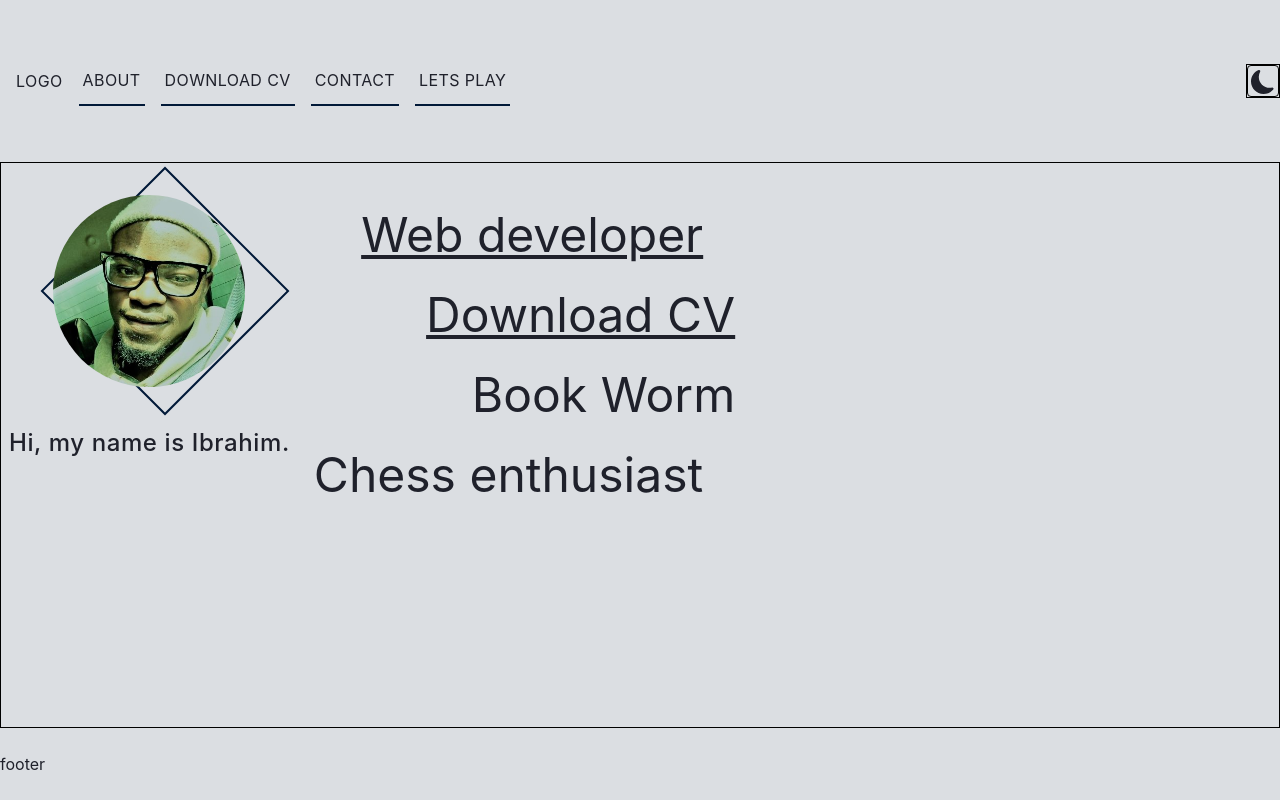
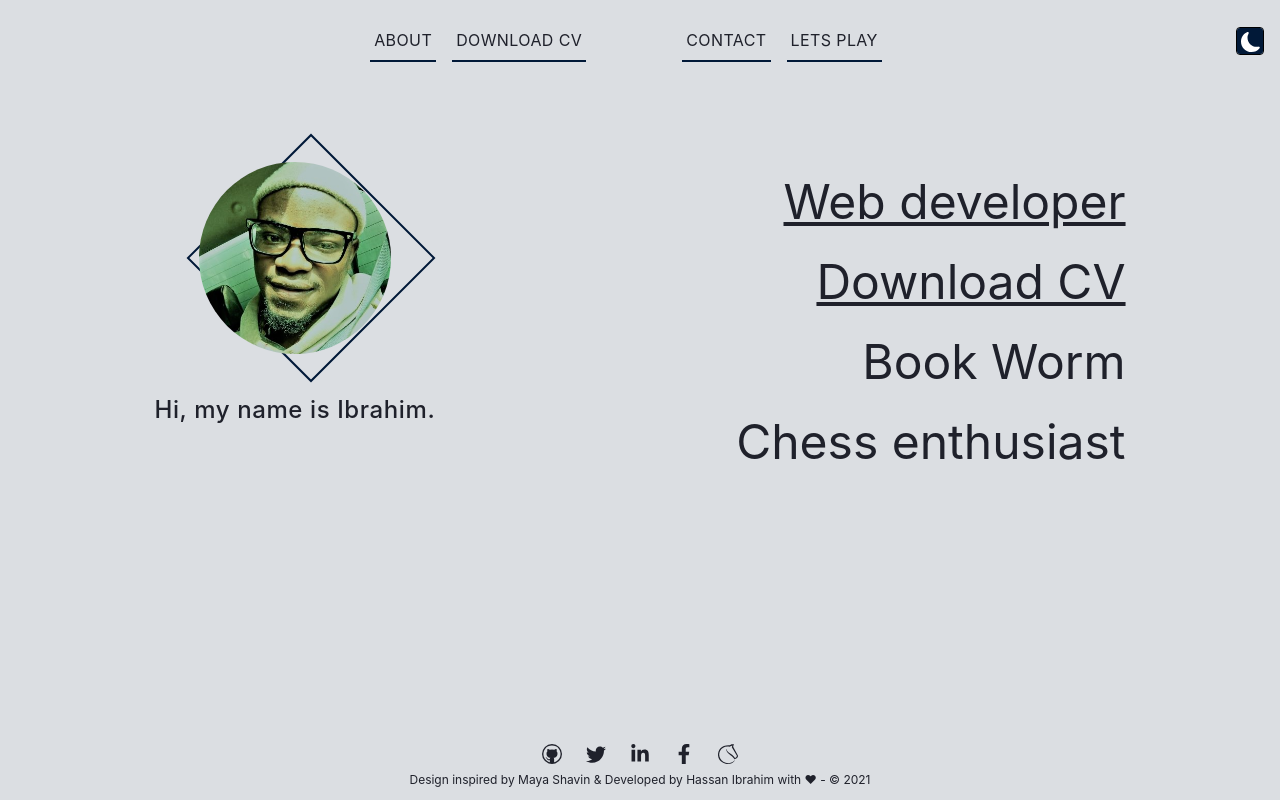
Before and after one commit to Hassan-Ib/Hassan-Ib, a Next.js app: page / in a window 1280 px wide. Built offline with nearby package versions, Linux system fonts and the light colour scheme.

Commit message:
home page done ✔

```diff
--- a/components/Container.tsx
+++ b/components/Container.tsx
@@ -2,9 +2,7 @@ import React from "react";
 
 const Container = ({ children }: { children: React.ReactNode }) => {
   return (
-    <div className="container m-auto border border-black h-full">
-      {children}
-    </div>
+    <div className="container m-auto h-full  overflow-y-auto">{children}</div>
   );
 };
 
--- a/components/Footer.tsx
+++ b/components/Footer.tsx
@@ -1,15 +1,56 @@
 import React from "react";
+import Link, { LinkProps } from "./Link";
+import { VscGithub } from "react-icons/vsc";
+import { ImTwitter } from "react-icons/im";
+import { FaLinkedinIn, FaFacebookF } from "react-icons/fa";
+import { SiLichess } from "react-icons/si";
 
 type Props = {
   className?: string;
 };
 
+const Social = (props: LinkProps & { linkTo: string }) => {
+  return (
+    <Link
+      href={props.href}
+      ariaLabel={`Hassan Ibrahim | Developer | ${props.linkTo} link`}>
+      {props.children}
+    </Link>
+  );
+};
+
 const Footer = (props: Props) => {
   return (
-    <footer>
+    <footer className="relative z-20 p-2 pt-4 md:pt-8 flex flex-col justify-center items-center ">
       <div
-        className={`${props.className} py-6 w-full bg-main dark:bg-main-dark`}>
-        footer
+        aria-label="social media icons"
+        className="flex justify-center gap-6 mb-1 text-xl dark:text-white">
+        <Social href="https://github.com/Hassan-Ib" linkTo="github">
+          <VscGithub />
+        </Social>
+
+        <Social href="https://twitter.com/Azanebrahim" linkTo="twitter">
+          <ImTwitter />
+        </Social>
+
+        <Social href="https://www.linkedin.com/in/hassan-ib" linkTo="LinkedIn">
+          <FaLinkedinIn />
+        </Social>
+        <Social
+          href="https://facebook.com/profile.php?id=100050198353049"
+          linkTo="facebook">
+          <FaFacebookF />
+        </Social>
+        <Social href="https://twitter.com/Azanebrahim" linkTo="lichess">
+          <SiLichess />
+        </Social>
+      </div>
+
+      <div
+        className={`${props.className} py-1 w-full text-xs text-center  bg-main dark:bg-main-dark`}>
+        Design inspired by{" "}
+        <Link href="https://mayashavin.com">Maya Shavin</Link> & Developed by
+        Hassan Ibrahim with ❤ - © 2021
       </div>
     </footer>
   );
--- /dev/null
+++ b/components/Link.tsx
@@ -0,0 +1,19 @@
+import NextLink, { LinkProps as NextLinkProps } from "next/link";
+
+export type LinkProps = NextLinkProps & {
+  children: React.ReactNode;
+  className?: string;
+  ariaLabel?: string;
+};
+
+const Link = ({ href, children, className, ariaLabel }: LinkProps) => {
+  return (
+    <NextLink href={href}>
+      <a aria-label={ariaLabel} className={className}>
+        {children}
+      </a>
+    </NextLink>
+  );
+};
+
+export default Link;
--- a/components/Navigation.tsx
+++ b/components/Navigation.tsx
@@ -1,59 +1,50 @@
 import React from "react";
 import { useDarkMode } from "../hooks";
-import NextLink from "next/link";
 import { BiMenu } from "react-icons/bi";
 import { MdClose } from "react-icons/md";
 import { BsFillMoonFill, BsFillSunFill } from "react-icons/bs";
+import Link, { LinkProps } from "./Link";
+import Image from "next/image";
+import Logo from "../public/hassan-logo.svg";
 
 type Props = {
   className?: string;
-};
-
-type LinkProps = {
-  href: string;
-  children: React.ReactNode;
-  className?: string;
-  ariaLabel?: string;
-};
-
-const Link = ({ href, children, className, ariaLabel }: LinkProps) => {
-  return (
-    <NextLink href={href}>
-      <a aria-label={ariaLabel} className={className}>
-        {children}
-      </a>
-    </NextLink>
-  );
 };
 
 const NavLink = (props: LinkProps) => {
   return (
     <Link
       href={props.href}
-      className="py-3 px-1 md:border-b-2 md:border-main-dark md:dark:border-main">
+      className="py-2 px-1 md:border-b-2 md:border-main-dark md:dark:border-main">
       {props.children}
     </Link>
   );
 };
 const Navigation = (props: Props) => {
-  const toggleDarkMode = useDarkMode();
+  const { darkMode, toggleDarkMode } = useDarkMode();
+  const [isNavOpen, setIsNavOpen] = React.useState(false);
 
-  const [isNavOpen, setIsNavOpen] = React.useState(false);
+  // console.log(darkMode, toggleDarkMode);
 
   const openNav = () => {
     setIsNavOpen(!isNavOpen);
   };
+
   return (
-    <header className="bg-main dark:bg-main-dark">
-      <nav className="py-6 flex items-center justify-end">
+    <header className="bg-main py-1  dark:bg-main-dark ">
+      <nav className="py-4 px-4 flex items-center justify-end">
         <div
-          className={`uppercase tracking-wide flex flex-col absolute ${
+          className={`uppercase tracking-wide flex flex-col absolute left-0 top-0 w-full py-8 px-4 bg-main ${
             isNavOpen || "hidden"
-          } py-8 px-4 left-0 top-0 w-full bg-main md:flex dark:bg-main-dark z-20 md:relative md:flex-row md:gap-4 md:items-center`}>
+          } dark:bg-main-dark md:p-0 md:flex md:flex-grow
+          z-20 md:relative md:flex-row md:gap-4 md:items-center md:justify-center`}>
           <NavLink href="/about">About</NavLink>
           <NavLink href="/download-cv">download cv</NavLink>
-          <Link href="/" ariaLabel="Home link" className="order-first">
-            logo
+          <Link
+            href="/"
+            className="order-first md:order-none px-8 relative"
+            ariaLabel="Click to go back to homepage">
+            <Image src={Logo} alt="Hassan logo | home Logo" layout="fill" />
           </Link>
           <NavLink href="/about#contact">contact</NavLink>
           <NavLink href="/playChess">Lets play</NavLink>
@@ -66,20 +57,27 @@ const Navigation = (props: Props) => {
           </button>
         </div>
 
-        <div className="border flex items-center gap-4 border-black">
+        <div className="flex items-center gap-2">
           <button
             aria-label="menu open"
-            className="text-4xl md:hidden"
+            className="text-3xl md:hidden"
             onClick={openNav}>
             <BiMenu />
           </button>
+
           <button
             onClick={toggleDarkMode}
-            className="w-8 h-8 text-2xl  rounded border border-black overflow-hidden flex flex-col items-center">
-            <span className="p-1 transform origin-right ${is}">
+            className="w-7 h-7 text-xl relative  rounded border border-black dark:border-main overflow-hidden flex flex-col items-center">
+            <span
+              className={`bg-main-dark text-white p-1 absolute w-full h-full top-0 left-0 transform origin-bottom-left transition-all delay-200 duration-300 ${
+                !darkMode || "-rotate-90 -translate-x-12"
+              }`}>
               <BsFillMoonFill />
             </span>
-            <span className="text-main p-1">
+            <span
+              className={`bg-main text-main-dark p-1 absolute w-full h-full top-0 left-0 transform origin-bottom-right transition-all delay-200 duration-300 ${
+                darkMode || "translate-x-12  rotate-90"
+              }`}>
               <BsFillSunFill />
             </span>
           </button>
--- a/hooks/useDarkMode.tsx
+++ b/hooks/useDarkMode.tsx
@@ -1,19 +1,35 @@
 import React from "react";
 
 export default function useDarkMode() {
-  const [darkMode, setDarkMode] = React.useState(false);
+  const [darkMode, setDarkMode] = React.useState<boolean>(false);
 
   const toggleDarkMode = () => {
     setDarkMode(!darkMode);
+
+    if (darkMode) {
+      localStorage.theme = "light";
+    } else {
+      localStorage.theme = "dark";
+    }
   };
 
+  const getTheme = (): boolean =>
+    window.localStorage.theme === "dark" ||
+    window.matchMedia("(prefers-color-scheme : dark)").matches
+      ? true
+      : false;
+
   React.useEffect(() => {
+    setDarkMode(getTheme);
+  }, []);
+
+  React.useEffect(() => {
+    console.log(localStorage.theme);
     let root = window.document.documentElement;
-
     darkMode ? root.classList.add("dark") : root.classList.remove("dark");
 
-    console.log(root.className);
+    // console.log(root.className);
   }, [darkMode]);
 
-  return toggleDarkMode;
+  return { darkMode, toggleDarkMode };
 }
--- a/pages/index.tsx
+++ b/pages/index.tsx
@@ -11,8 +11,9 @@ type NextPageWithLayout = NextPage & {
 
 const Home: NextPageWithLayout = () => {
   return (
-    <main className="flex flex-col gap-6 py-8 px-2  md:flex-row">
+    <main className="flex flex-col gap-6 py-8 px-4 md:flex-row md:pt-20 md:justify-around md:items-center">
       <Meta title="Hassan Ibrahim Ayomide" />
+
       {/* image and name*/}
 
       <section className=" flex flex-col self-start items-center ">
@@ -29,8 +30,8 @@ const Home: NextPageWithLayout = () => {
           </div>
         </div>
 
-        <div className="my-8 md:my-10">
-          <h2 className="text-lg lg:text-2xl md:font-medium tracking-wide">
+        <div className="my-8  md:my-10">
+          <h2 className="text-xl lg:text-2xl md:font-medium tracking-wide">
             Hi, my name is Ibrahim.
           </h2>
         </div>
@@ -38,17 +39,17 @@ const Home: NextPageWithLayout = () => {
 
       {/* links */}
 
-      <section className="text-3xl text-right flex flex-col self-end gap-4  lg:text-5xl md:gap-8 ">
-        <span className="underline pr-8 lg:pr-16">
+      <section className="text-3xl text-right md:text-4xl flex flex-col self-end gap-2 lg:text-5xl md:gap-8 ">
+        <span className="underline">
           <Link href="/about">Web developer </Link>
         </span>
-        <span className="underline pr-4 lg:pr-8">
+        <span className="underline ">
           <Link href="/dowload-cv"> Download CV </Link>
         </span>
         {/* <span className="underline">Blogger</span> */}
 
-        <span className="pr-4 lg:pr-8"> Book Worm</span>
-        <span className="pr-8 lg:pr-16"> Chess enthusiast</span>
+        <span className=""> Book Worm</span>
+        <span className=""> Chess enthusiast</span>
       </section>
     </main>
   );
--- a/styles/globals.css
+++ b/styles/globals.css
@@ -19,3 +19,8 @@ a {
 * {
   box-sizing: border-box;
 }
+
+div::-webkit-scrollbar-button {
+  width: 0px;
+  visibility: hidden;
+}
```
Also changed, not shown: public/hassan-logo.svg (added).
